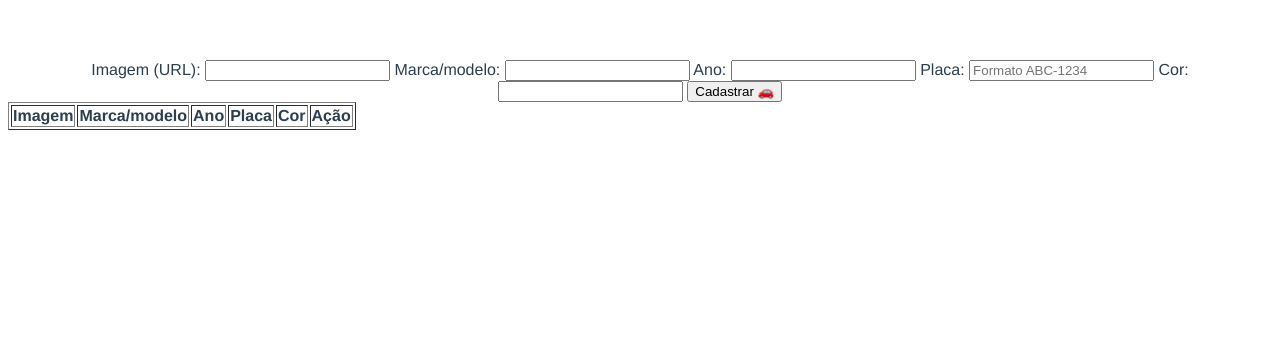
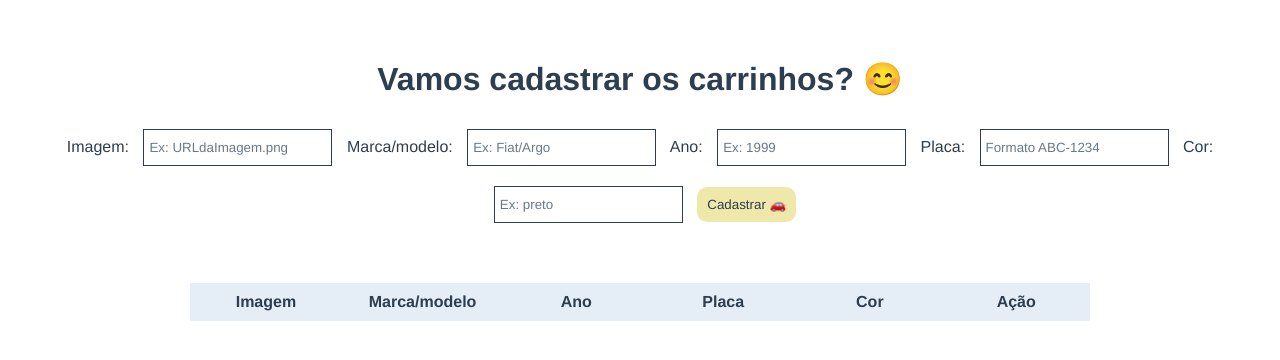
Before and after one commit to leticiafontoura/desafios-prework-brainn, a website built with Vite: page dia4/app/index.html in a window 1280 px wide. Built offline with nearby package versions, Linux system fonts and the light colour scheme; files whose address does not match are found by name.

Commit message:
styling and behavior changes improvement

```diff
--- a/dia4/app/cars.js
+++ b/dia4/app/cars.js
@@ -25,12 +25,12 @@ function refreshTable() {
       table.appendChild(tbody);
       for (let i = 0; i < cars.length; i++) {
         tbody.insertAdjacentHTML("beforeend", `<tr data-js='table-row'>
-        <td>${cars[i].image}</td>
+        <td><img src="${cars[i].image}" alt="${cars[i].brandModel}" width="130" height="auto" /></td>
         <td>${cars[i].brandModel}</td>
         <td>${cars[i].year}</td>
         <td>${cars[i].plate}</td>
         <td>${cars[i].color}</td>
-        <td><button data-js="del-btn">deletar</button></td>
+        <td><button class="del-btn" data-js="del-btn">❌</button></td>
         </tr>`)
       }
 
--- a/dia4/app/index.html
+++ b/dia4/app/index.html
@@ -8,23 +8,24 @@
   </head>
   <body>
     <form data-js="cars-form">
-      <label for="car-image">Imagem (URL):</label>
-      <input required type="text" id="car-image" name="car-image" data-js="car-image">
+      <h1>Vamos cadastrar os carrinhos? 😊</h1>
+      <label for="car-image">Imagem:</label>
+      <input required type="text" id="car-image" name="car-image" data-js="car-image" placeholder="Ex: URLdaImagem.png">
       <label for="car-make-model">Marca/modelo:</label>
-      <input required type="text" id="car-make-model" name="car-make-model" data-js="car-make-model">
+      <input required type="text" id="car-make-model" name="car-make-model" data-js="car-make-model" placeholder="Ex: Fiat/Argo">
       <label for="car-year">Ano:</label>
-      <input required type="number" id="car-year" name="car-year" data-js="car-year">
+      <input required type="number" id="car-year" name="car-year" data-js="car-year" placeholder="Ex: 1999">
       <label for="car-license-plate">Placa:</label>
       <input required pattern="[A-Z]{3}[-][0-9]{4}" type="text" id="car-license-plate" name="car-license-plate" data-js="car-license-plate" placeholder="Formato ABC-1234">
       <label for="car-color">Cor:</label>
-      <input required type="text" id="car-color" name="car-color" data-js="car-color">
-      <button type="submit">Cadastrar 🚗</button>
+      <input required type="text" id="car-color" name="car-color" data-js="car-color" placeholder="Ex: preto">
+      <button type="submit" data-js="submit-btn" class="submit-btn">Cadastrar 🚗</button>
     </form>
 
     <div class="error-message" data-js="error-message">
 
     </div>
-    <table border="1">
+    <table>
       <thead>
         <th>Imagem</th>
         <th>Marca/modelo</th>
--- a/dia4/app/style.css
+++ b/dia4/app/style.css
@@ -10,3 +10,63 @@ body {
 .error-message {
   display: none;
 }
+
+td, th {
+  padding: 10px;
+}
+
+table tr:nth-child(even) {
+  background-color: #e5edf6;
+}
+
+
+table {
+  margin: 0 auto;
+  margin-top: 50px;
+  width: 900px;
+  border-collapse: collapse;
+}
+
+table th {
+  width: 150px;
+  background-color: #e5edf6;
+}
+
+table td {
+  max-width: 150px;
+  word-wrap: break-word;
+}
+
+table td:last-child {
+  border-right: 0px;
+}
+
+input::placeholder {
+  font-family: Avenir, Helvetica, Arial, sans-serif;
+  -webkit-font-smoothing: antialiased;
+  -moz-osx-font-smoothing: grayscale;
+  color: #67798c;
+}
+
+input {
+  border-radius: 0px;
+  border: 1px solid #2c3e50;
+  padding: 10px 5px;
+  margin: 10px
+}
+
+.submit-btn {
+  background-color: palegoldenrod;
+  border-radius: 10px;
+  border: 0px;
+  padding: 10px;
+  font-family: Avenir, Helvetica, Arial, sans-serif;
+  color: #2c3e50;
+}
+
+.del-btn {
+  background-color: palegoldenrod;
+  border-radius: 10px;
+  border: 0px;
+  padding: 10px;
+}
```
